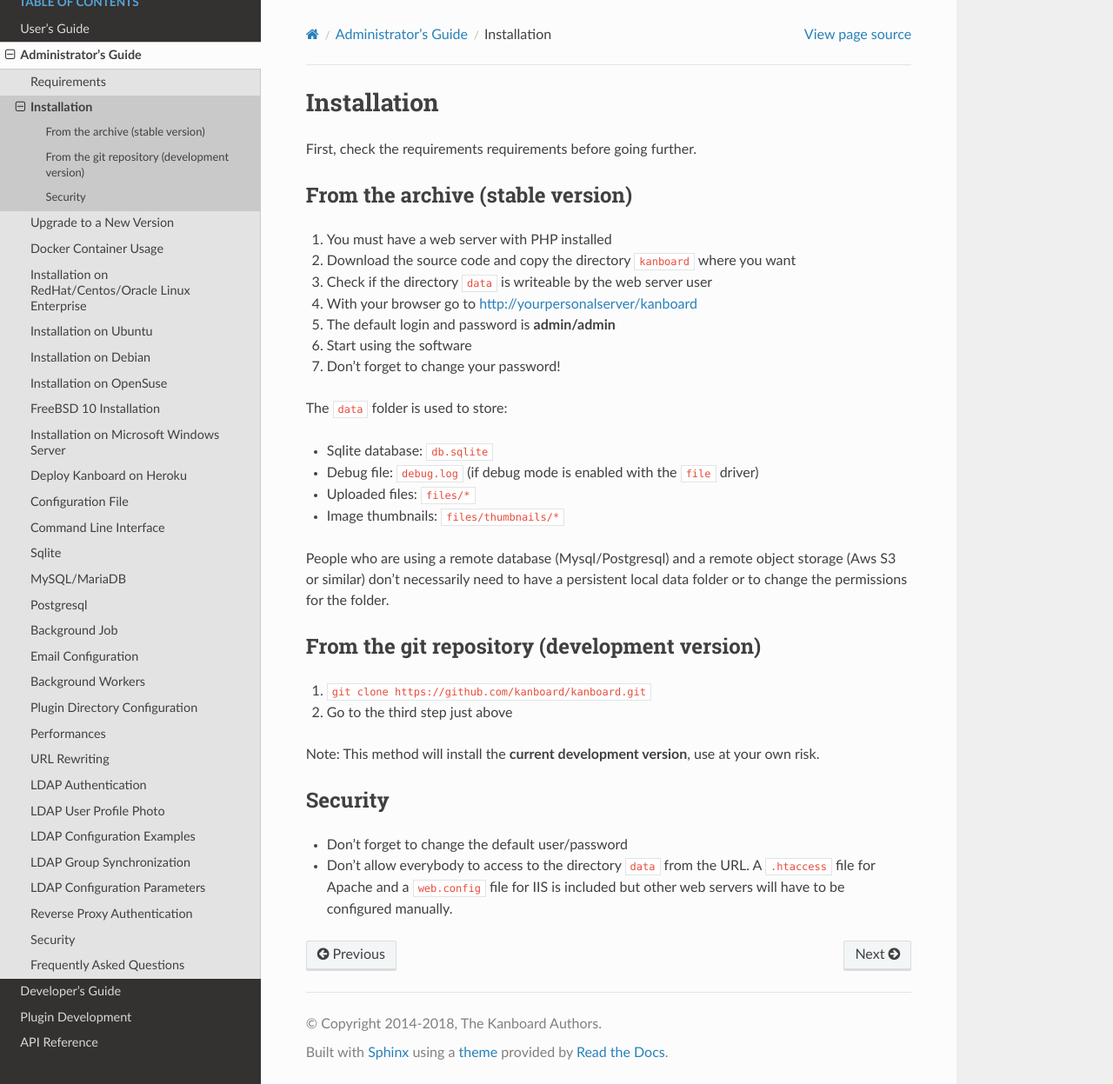
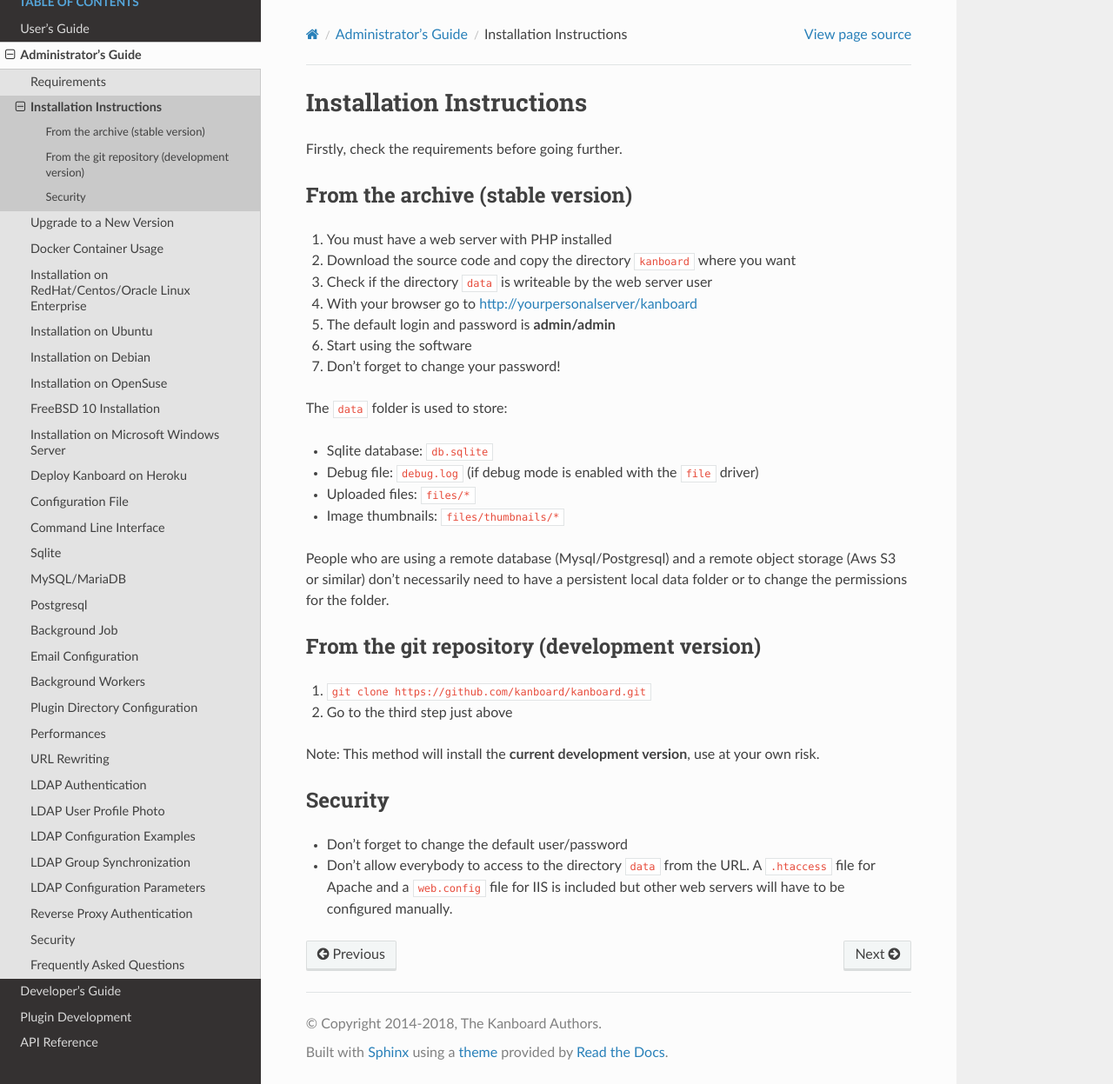
Before and after one commit to kanboard/documentation, a Sphinx documentation site: the page built from source/admin_guide/installation.rst, in a window 1280 px wide and 1247 px high. Shown: the whole window at 87% size. Built offline with Sphinx 7.4.7 and the Read the Docs theme 2.0.0, drawn with Linux system fonts in a browser that asks for light colours.

Commit message:
Fix typo in installation instructions

```diff
--- a/source/admin_guide/installation.rst
+++ b/source/admin_guide/installation.rst
@@ -1,7 +1,7 @@
-Installation
-============
+Installation Instructions
+=========================
 
-First, check the requirements requirements before going further.
+Firstly, check the requirements before going further.
 
 From the archive (stable version)
 ---------------------------------
```
